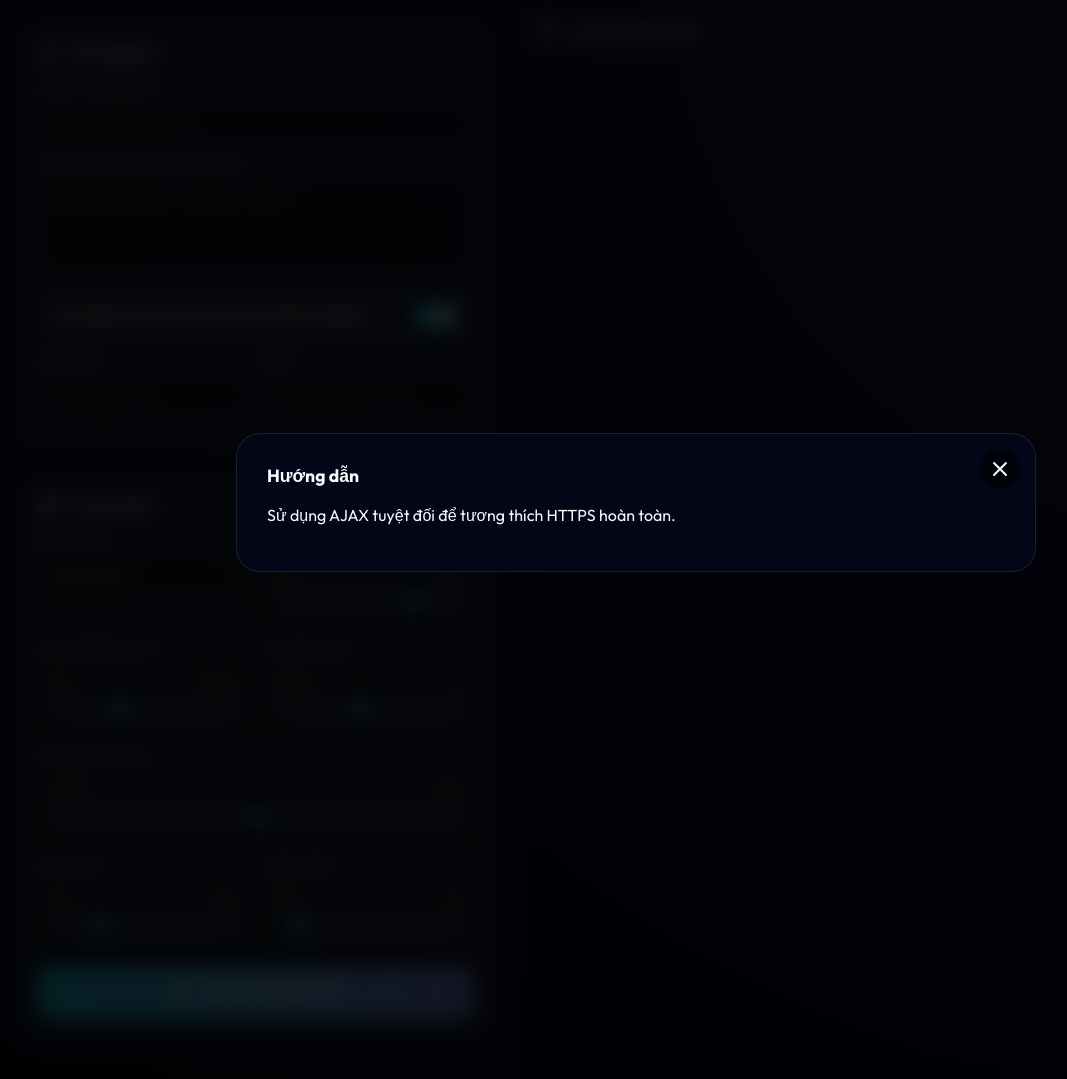
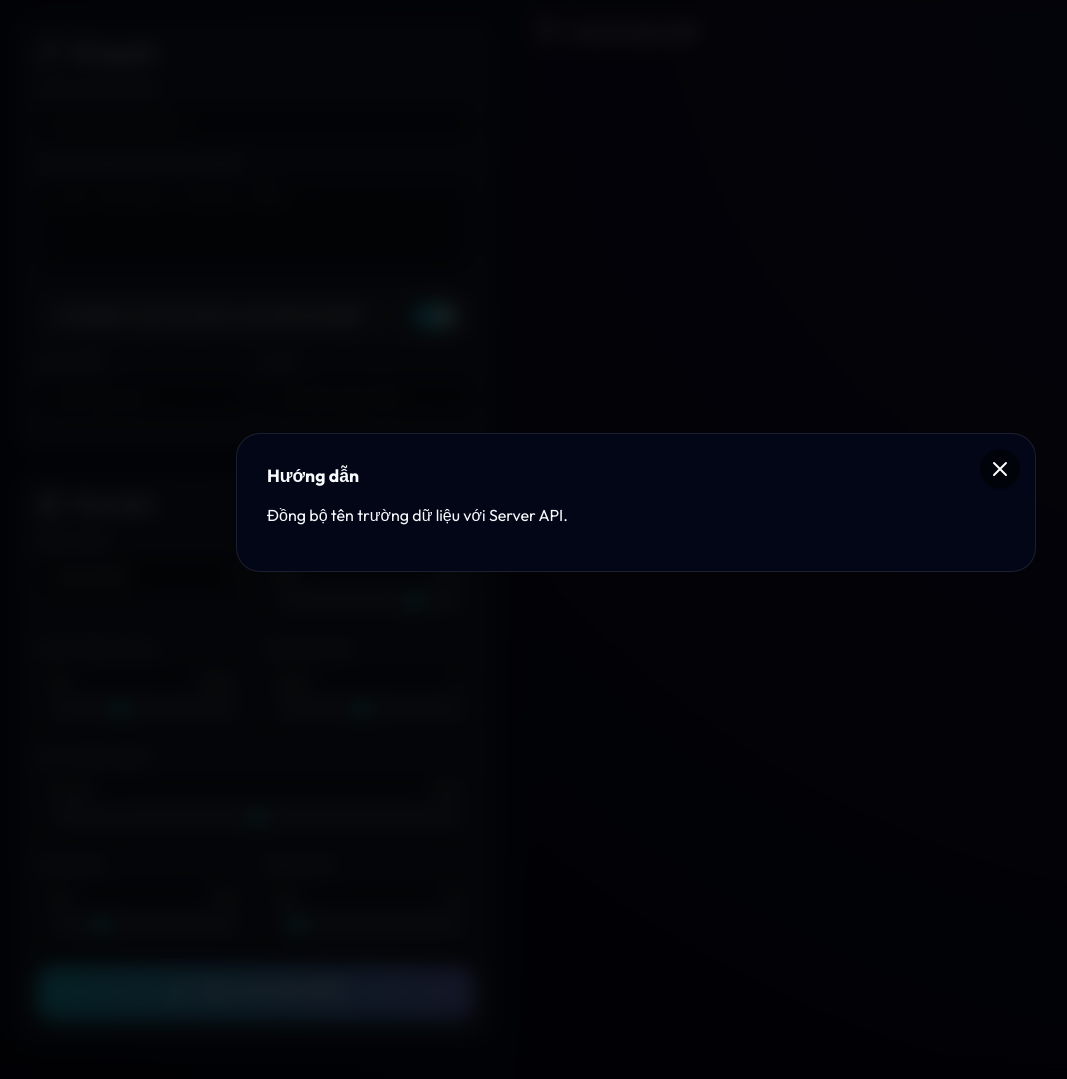
Before and after one commit to nguyenkimtri/adfactory, a Laravel app: page / in a window 1280 px wide, after a click on "Hướng dẫn". Shown: the part 74-1153 px from the top of the page, without its empty margins (4-1071 px from the left). Run offline with Laravel 12, Linux system fonts and the light colour scheme; data that the repository does not hold is empty; some libraries are stand-ins or nearby versions.

Commit message:
Fix: Sync field name with server validation rules

```diff
--- a/resources/views/dashboard.blade.php
+++ b/resources/views/dashboard.blade.php
@@ -115,7 +115,8 @@
             <div class="card">
                 <h3><i data-lucide="link"></i> Tài nguyên</h3>
                 <div class="form-group"><label>Audio Chính (MP3)</label><input type="text" name="audio_url" placeholder="Dán link audio MP3..." required></div>
-                <div class="form-group"><label>Video Nguồn (Mỗi link 1 dòng)</label><textarea name="raw_video_sources" rows="4" placeholder="Link YouTube, TikTok, MP4..." required></textarea></div>
+                <!-- SỬA Ở ĐÂY: Đổi tên quay lại video_sources để khớp với Server -->
+                <div class="form-group"><label>Video Nguồn (Mỗi link 1 dòng)</label><textarea name="video_sources" rows="4" placeholder="Link YouTube, TikTok, MP4..." required></textarea></div>
 
                 <label class="switch-container">
                     <span class="switch-text">Tự động tạo phụ đề AI chuyên nghiệp</span>
@@ -184,7 +185,7 @@
 </div>
 
 <div id="api-modal" class="modal"><div class="modal-content"><div class="video-close-btn" onclick="closeModal('api-modal')"><i data-lucide="x"></i></div><h3>API Docs</h3><pre><code>POST {{ url('/api/video/generate') }}</code></pre></div></div>
-<div id="guide-modal" class="modal"><div class="modal-content"><div class="video-close-btn" onclick="closeModal('guide-modal')"><i data-lucide="x"></i></div><h3>Hướng dẫn</h3><p>Sử dụng AJAX tuyệt đối để tương thích HTTPS hoàn toàn.</p></div></div>
+<div id="guide-modal" class="modal"><div class="modal-content"><div class="video-close-btn" onclick="closeModal('guide-modal')"><i data-lucide="x"></i></div><h3>Hướng dẫn</h3><p>Đồng bộ tên trường dữ liệu với Server API.</p></div></div>
 <div id="video-modal" class="modal"><div class="modal-content"><div class="video-close-btn" onclick="closeVideoModal()"><i data-lucide="x"></i></div><video id="main-player" controls autoplay style="width:100%;border-radius:12px;"></video></div></div>
 
 <script>
@@ -221,7 +222,6 @@
         }
     }, 1000);
 
-    // FIX HTTPS: Sử dụng relative path '/generate' thay vì dùng route() helper sinh ra http
     document.getElementById('render-form').addEventListener('submit', async function(e) {
         e.preventDefault();
         const btn = document.getElementById('btn-submit');
@@ -233,7 +233,6 @@
             lucide.createIcons();
 
             const formData = new FormData(this);
-            // SỬA Ở ĐÂY: Dùng đường dẫn tương đối để ép dùng chung HTTPS
             const response = await fetch('/generate', {
                 method: 'POST',
                 body: formData,
```
